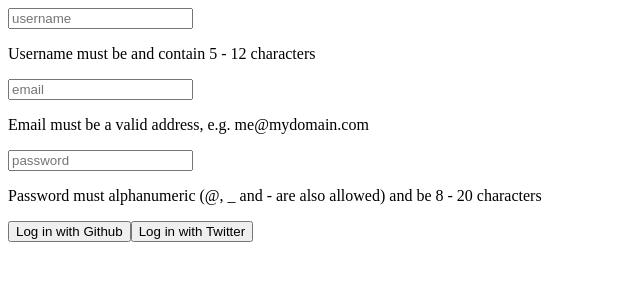
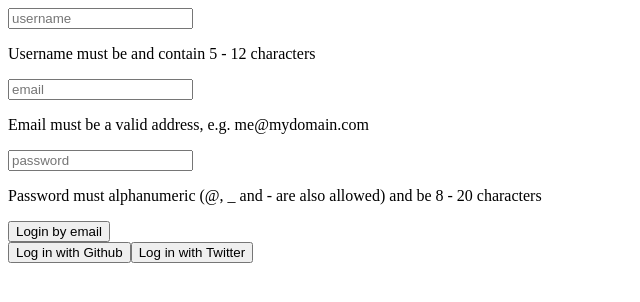
Before and after one commit to Zplaninic/ClimbingTrainingApp, a React (Create React App) app: page / in a window 1280 px wide. Shown: the top 302 px of the page, without its empty margins (0-640 px from the left). Built offline with nearby package versions, Linux system fonts and the light colour scheme; no server answers; what re-base would draw is missing.

Commit message:
email and password input with firebase

```diff
--- a/src/components/App.js
+++ b/src/components/App.js
@@ -40,13 +40,21 @@ class App extends Component {
     //1. Look up the current user in the firebase database
   };
 
-  authenticate = provider => {
+  authenticateWithSocialNetwork = provider => {
     const authProvider = new firebase.auth[`${provider}AuthProvider`]();
     console.log(authProvider);
 
     firebaseApp
       .auth()
       .signInWithPopup(authProvider)
+      .then(this.authHandler);
+  };
+
+  authenticateWithEmailAndPass = (email, password) => {
+    console.log(email, password);
+    firebaseApp
+      .auth()
+      .createUserWithEmailAndPassword(email, password)
       .then(this.authHandler);
   };
 
@@ -61,7 +69,10 @@ class App extends Component {
       return (
         <Router>
           <Route exact={true} path="/">
-            <Authentication authenticate={this.authenticate} />
+            <Authentication
+              authenticateWithSocialNetwork={this.authenticateWithSocialNetwork}
+              authenticateWithEmailAndPass={this.authenticateWithEmailAndPass}
+            />
           </Route>
         </Router>
       );
--- a/src/components/authentication/Authentication.js
+++ b/src/components/authentication/Authentication.js
@@ -2,31 +2,61 @@ import React from "react";
 import PropTypes from "prop-types";
 
 class Authentication extends React.Component {
+  userName = React.createRef();
+  userEmail = React.createRef();
+  userPassword = React.createRef();
+
+  submitEmailPassword = event => {
+    event.preventDefault();
+    console.log("tu");
+    const data = {
+      email: this.userEmail.current.value,
+      pass: this.userPassword.current.value
+    };
+
+    this.props.authenticateWithEmailAndPass(data.email, data.pass);
+  };
   render() {
     return (
       <React.Fragment>
-        <form>
-          <input type="text" name="username" placeholder="username" />
+        <form onSubmit={this.submitEmailPassword}>
+          <input
+            type="text"
+            name="username"
+            placeholder="username"
+            ref={this.userName}
+          />
           <p>Username must be and contain 5 - 12 characters</p>
 
-          <input type="text" name="email" placeholder="email" />
+          <input
+            type="text"
+            name="email"
+            placeholder="email"
+            ref={this.userEmail}
+          />
           <p>Email must be a valid address, e.g. me@mydomain.com</p>
 
-          <input type="password" name="password" placeholder="password" />
+          <input
+            type="password"
+            name="password"
+            placeholder="password"
+            ref={this.userPassword}
+          />
           <p>
             Password must alphanumeric (@, _ and - are also allowed) and be 8 -
             20 characters
           </p>
+          <button type="submit">Login by email</button>
         </form>
         <nav className="authOption">
           <button
-            onClick={() => this.props.authenticate("Github")}
+            onClick={() => this.props.authenticateWithSocialNetwork("Github")}
             className="gmail"
           >
             Log in with Github
           </button>
           <button
-            onClick={() => this.props.authenticate("Twitter")}
+            onClick={() => this.props.authenticateWithSocialNetwork("Twitter")}
             className="gmail"
           >
             Log in with Twitter
@@ -38,7 +68,7 @@ class Authentication extends React.Component {
 }
 
 Authentication.propTypes = {
-  authenticate: PropTypes.func.isRequired
+  authenticateWithSocialNetwork: PropTypes.func.isRequired
 };
 
 export default Authentication;
```
